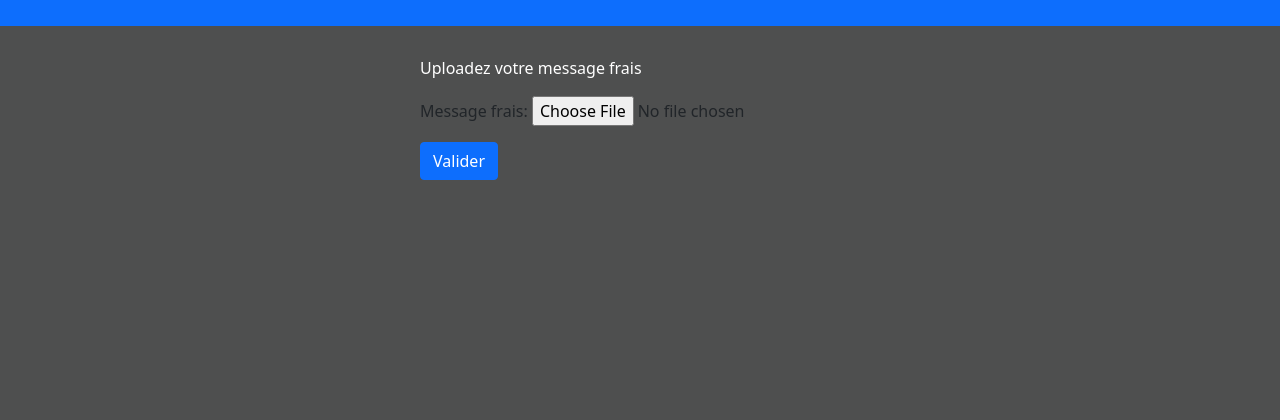
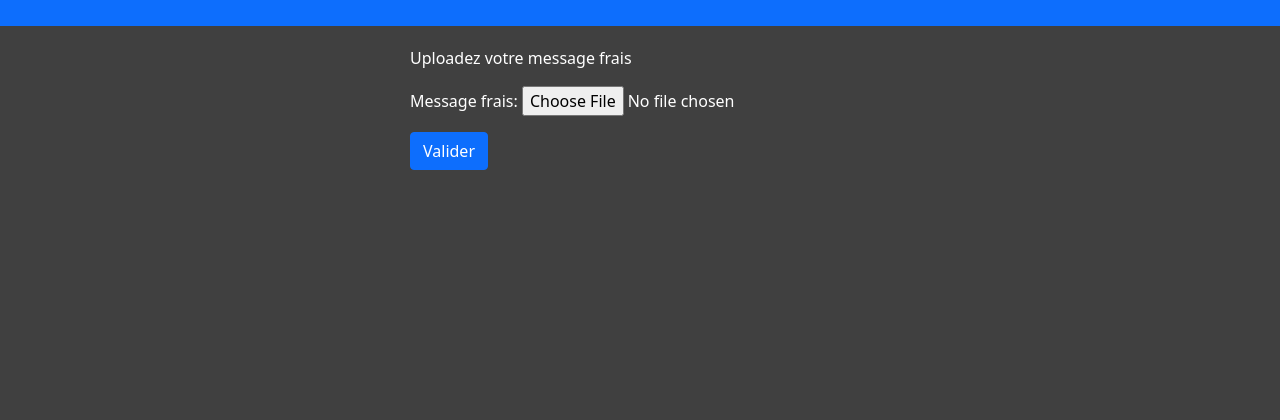
Before and after one commit to fromagetriste/sanitaires, a Django app: page /sanitaires/ in a window 1280 px wide. Shown: the top 420 px of the page. Run offline with Django 3.2, Linux system fonts and the light colour scheme.

Commit message:
change html

```diff
--- a/bel/sanitaires/templates/sanitaires/sanitaires.html
+++ b/bel/sanitaires/templates/sanitaires/sanitaires.html
@@ -22,19 +22,19 @@
 
     <style>
         body {
-          background: #4E4F4F;
+          background: #404040;
         }
 
         .content {
           max-width: 500px;
           margin: auto;
-          padding: 30px;
+          padding: 20px;
         }
     </style>
 <div class="content">
     <p style="color:white">Uploadez votre message frais</p>
 {% block content %}
-    <form method="POST" enctype="multipart/form-data">
+    <form method="POST" enctype="multipart/form-data" style="color:white">
         {% csrf_token %}
         {{ form.as_p }}
         <button class="btn btn-primary" type="submit">Valider</button>
--- a/bel/sanitaires/templates/sanitaires/success.html
+++ b/bel/sanitaires/templates/sanitaires/success.html
@@ -26,13 +26,13 @@
 <body>
     <style>
         body {
-          background:#4E4F4F;
+          background:#404040;
         }
 
         .content {
           max-width: 500px;
           margin: auto;
-          padding: 30px;
+          padding: 20px;
         }
     </style>
 
```
